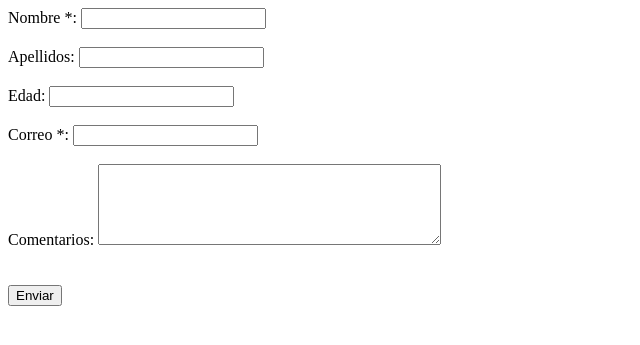
After one commit to nuriasms/php, a PHP site: page /desenvolupament/php-formulari-V4.php in a window 1280 px wide. The commit adds this page. Shown: the top 345 px of the page, without its empty margins (0-640 px from the left). Run offline with PHP 8.4, Linux system fonts and the light colour scheme.

Commit message:
exercicis 29/04

```diff
--- /dev/null
+++ b/php-formulari-V4.php
@@ -0,0 +1,91 @@
+<!DOCTYPE html>
+<html lang="en">
+	<head>
+		<meta charset="UTF-8">
+		<title>Formulari V4</title>
+		<?php
+			require ('php-functions-formulari-1.php');
+		?>
+		<style>
+			.error {
+				color: red;
+			}
+		</style>
+	</head>
+	<body>
+		<?php
+			//Inicializa variables
+			$nombreError = $correoError = $apellidosError = $comentariosError = $edadError = "";
+			$nombre = $correo = $apellidos = $comentarios = $edad = "";
+
+			if(isset($_POST["enviar"]))
+			{
+				if (empty($_POST["nombre"]))
+				{
+					$nombreError = "Nombre obligatorio";
+				}
+				else
+				{
+					$nombre = test_input($_POST["nombre"]);
+					// comprueba que lleva solo letras y espacios
+					if (!preg_match("/^[a-zA-Z ]*$/",$nombre)) {
+					  $nombreError = "Solo se admiten letras y espacios en blanco";
+					}
+				  }
+
+				if (!empty($_POST["apellidos"]))
+				{
+					$apellidos = test_input($_POST["apellidos"]);
+					// comprueba que lleva solo letras y espacios
+					if (!preg_match("/^[a-zA-Z ]*$/",$apellidos)) {
+					  $apellidosError = "Solo se admiten letras y espacios en blanco";
+					}
+				  }
+
+				if (!empty($_POST["edad"]))
+				{
+					$edad=$_POST["edad"];
+					if ($edad<18)
+					{
+						$edadError= "Solo se permite a personas mayores de 18 años.";
+					}
+				}
+
+				if (empty($_POST["correo"]))
+				{
+					$correoError = "Correo obligatorio";
+				}
+				else
+				{
+					$correo = test_input($_POST["correo"]);
+					// Comprueba que el formato es correcto
+					if (!filter_var($correo, FILTER_VALIDATE_EMAIL))
+					{
+					  $correoError = "Formato de correo erróneo";
+					}
+				}
+				if (!empty($_POST["comentarios"]))
+				{
+					$comentarios = test_input($_POST["comentarios"]);
+				}
+			}
+		?>
+			<form action="<?php echo htmlspecialchars($_SERVER["PHP_SELF"]);?>" method="post">
+  				<label>Nombre *: </label><input type="text" name="nombre" value="<?php echo $nombre;?>">
+  				<span class="error"><?php echo $nombreError;?></span>
+  				<br><br>
+				<label>Apellidos: </label><input type="text" name="apellidos" value="<?php echo $apellidos;?>">
+  				<span class="error"><?php echo $apellidosError;?></span>
+  				<br><br>
+				<label>Edad: </label><input type="number" name="edad" value="<?php echo $edad;?>">
+  				<span class="error"><?php echo $edadError;?></span>
+  				<br><br>
+				<label>Correo *: </label><input type="text" name="correo" value="<?php echo $correo;?>">
+  				<span class="error"><?php echo $correoError;?></span>
+  				<br><br>
+				<label>Comentarios: </label><textarea name="comentarios" rows="5" cols="40"><?php echo $comentarios;?></textarea>
+  				<br><br><br>
+				<input type="submit" name="enviar" value="Enviar">
+			</form>
+	</body>
+</html>
--- a/php-functions-formulari-1.php
+++ b/php-functions-formulari-1.php
@@ -67,5 +67,21 @@
 		return $resultado;
 	}
 
+	function validarUsuario($nombre,$contrasena)
+	{
+		$respuesta=false;
+		if (($nombre==="USER") && ($contrasena==="PASSWORD")) $respuesta=true;
+		return $respuesta;
+	}
+
+	function test_input($data)
+	{
+		$data = trim($data);
+		$data = stripslashes($data);
+		$data = htmlspecialchars($data);
+		return $data;
+
+	}
+
 
 ?>
--- a/php.subir-fichero.php
+++ b/php.subir-fichero.php
@@ -21,7 +21,7 @@
 			else
 			{
 				?>
-				<form acton="" method="post" ENCTYPE="multipart/formdata“ >
+				<form acton="" method="post" ENCTYPE="multipart/formdata">
 					<label>Nombre: <input type="text" name="nombre" placeholder="login"></label><br>
 					<label>Contraseña: <input type="text" name="contrasena" placeholder="password"></label>
 					<br><br>
```
Also changed, not shown: php-login.php (+35 -12 lines), php-validar-usuario.php (added, +80 -0 lines). Lines whose indentation alone changed are shown as unchanged.
